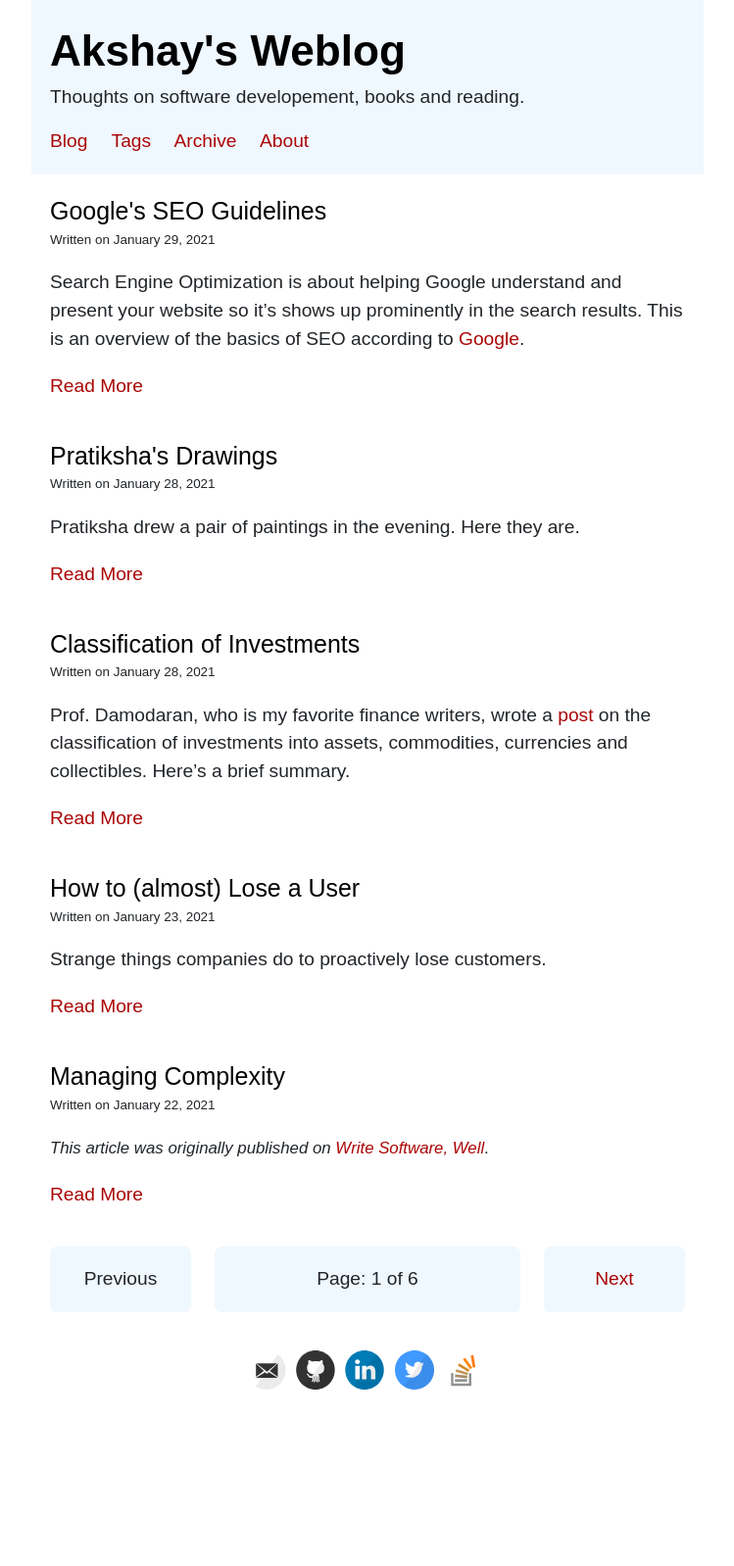
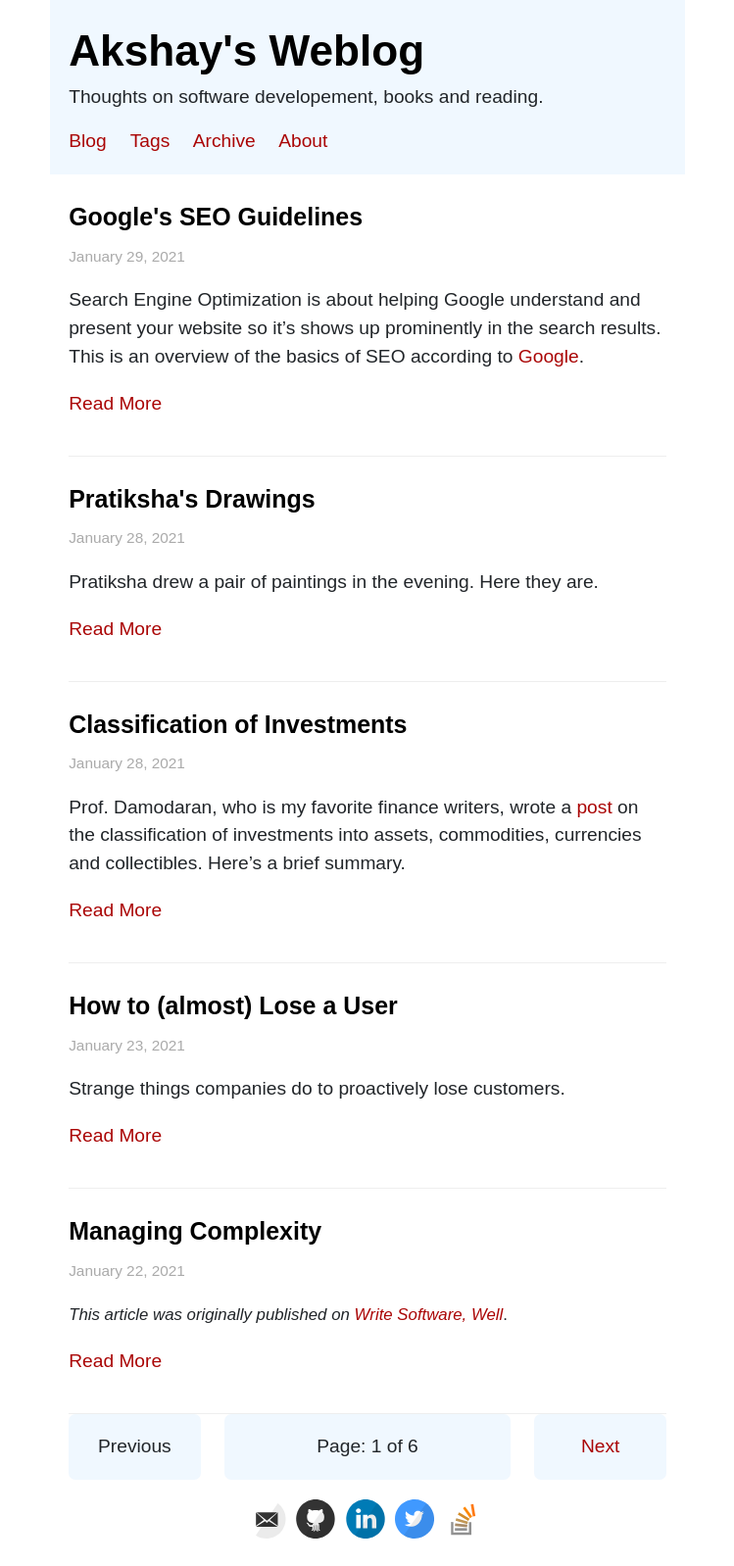
Before and after one commit to akshayKhot/akshayKhot.github.io, a Jekyll site: the page built from index.html, in a window 1280 px wide. Shown: the whole page at 98% size, without its empty margins (265-1014 px from the left). Built offline with Jekyll 4.4.1, drawn with Linux system fonts in a browser that asks for light colours; the list of posts is cut into pages by our own code; before the commit the page ends 1446 px from its top, so only the background shows below that.

Commit message:
look and feel

```diff
--- a/_layouts/post.html
+++ b/_layouts/post.html
@@ -6,7 +6,7 @@ layout: default
   <div class="post-title">{{ page.title }}</div>
 
   <div class="date">
-    Written on {{ page.date | date: "%B %e, %Y" }}
+    {{ page.date | date: "%B %e, %Y" }}
   </div>
 
   <div class="entry">
--- a/index.html
+++ b/index.html
@@ -9,7 +9,7 @@ layout: default
     <div class="post-title"><a href="{{ site.baseurl }}{{ post.url }}">{{ post.title }}</a></div>
 
     <div class="date">
-      Written on {{ post.date | date: "%B %e, %Y" }}
+      {{ post.date | date: "%B %e, %Y" }}
     </div>
 
     <div class="entry">
--- a/style.scss
+++ b/style.scss
@@ -26,7 +26,7 @@ a:hover {
 }
 
 .container {
-  max-width: 37em;
+  max-width: 35em;
   line-height: 1.5;
   font-family: Arial, Helvetica, sans-serif;
   font-size: 1.2em;
@@ -56,17 +56,19 @@ header {
 }
 
 main {
-  padding: 1em;
+  padding: 0 1em;
   a {
     color: $link-color;
   }
 
   article.post {
-    margin-bottom: 2em;
+    padding-bottom: 2em;
+    border-bottom: 1px solid #eee;
 
     .post-title {
       font-size: 1.3em;
-      font-weight: 300;
+      font-weight: bold;
+      margin-top: 1em;
       a {
         color: #000;
       }
@@ -89,8 +91,9 @@ main {
     }
 
     div.date {
-      font-size: 0.7em;
-      margin-bottom: 1em;
+      font-size: 0.8em;
+      margin: 0.6em 0;
+      color: #aaa;
     }
 
     .comments {
```
